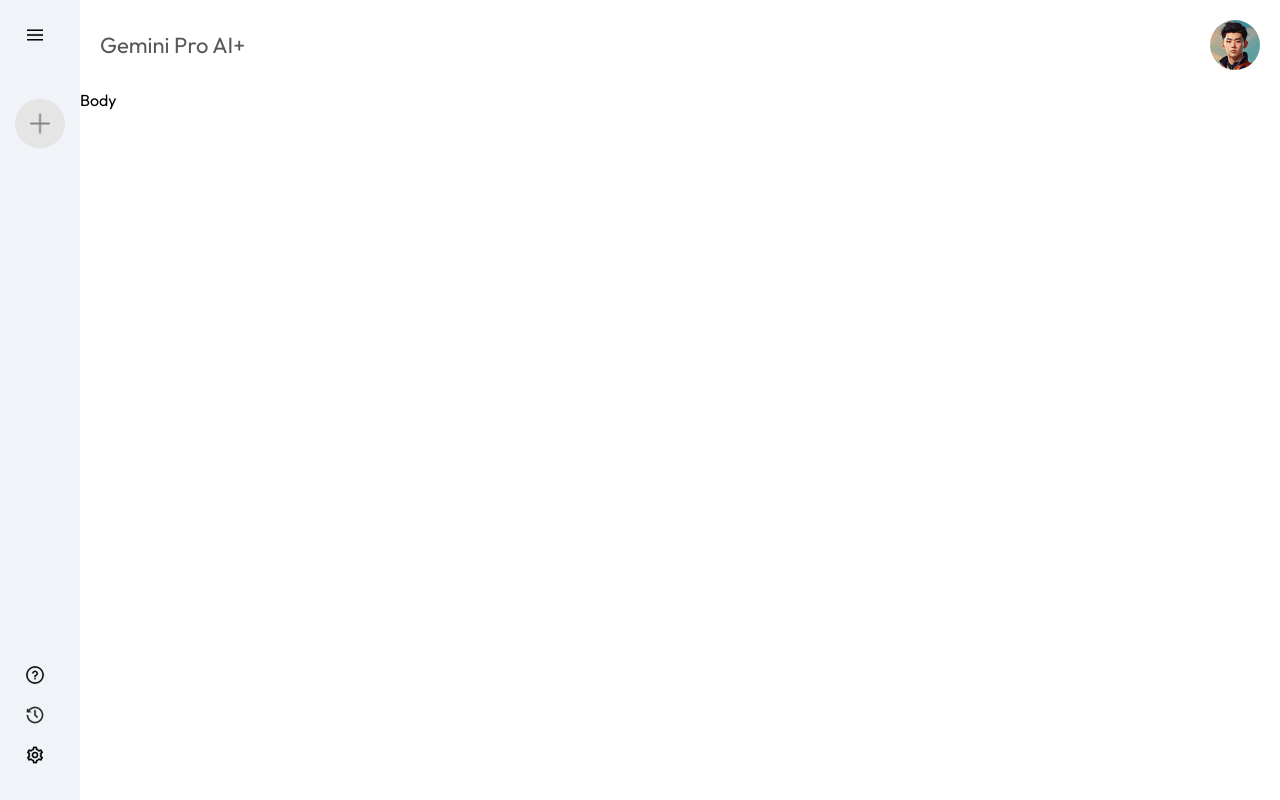
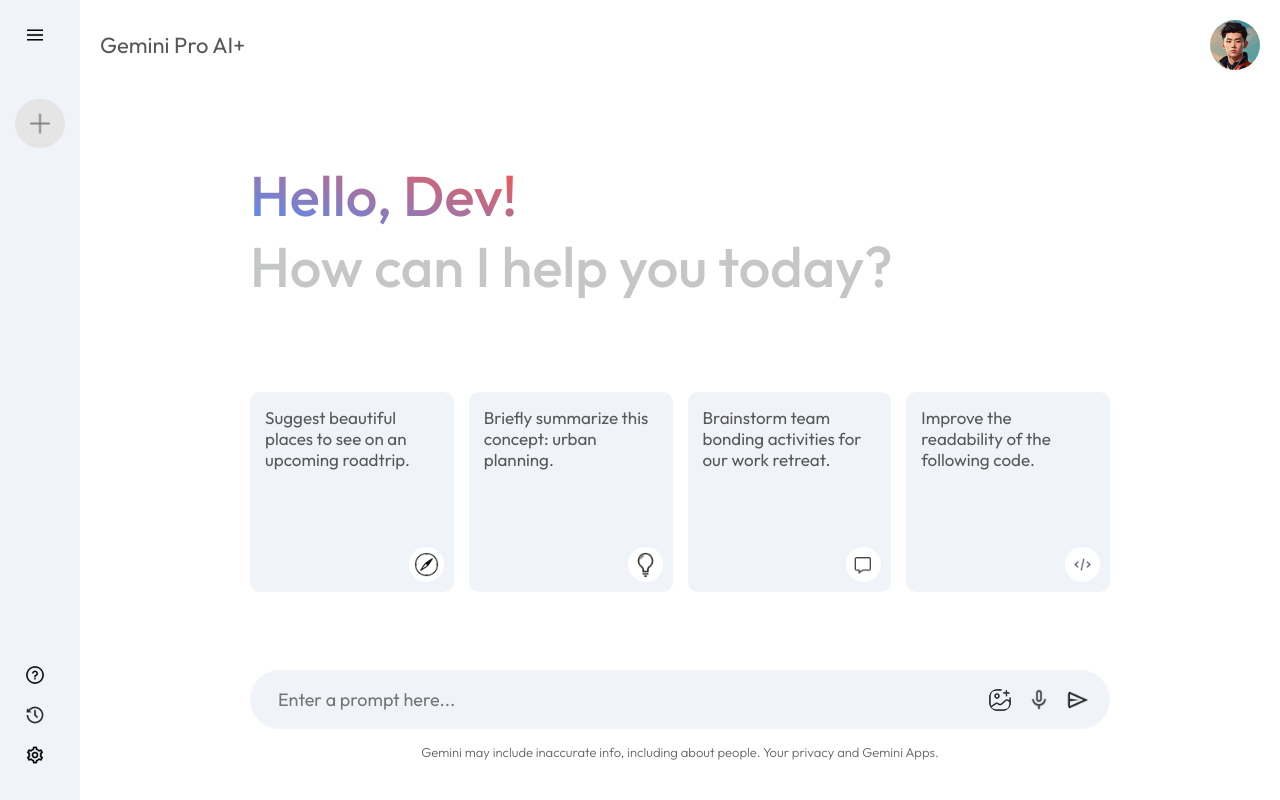
Before and after one commit to ayushsuryan/Gemini-Pro-AI, a React (Vite) app: page / in a window 1280 px wide. Built offline with nearby package versions, Linux system fonts and the light colour scheme.

Commit message:
Frontend Done, minore changes remaining

```diff
--- a/src/components/Mainscreen.jsx
+++ b/src/components/Mainscreen.jsx
@@ -1,10 +1,38 @@
+import { assets } from "../assets/assets";
 import styles from "../styles/mainscreen.module.css";
 import Navigation from "./Navigation";
+import Search from "./Search";
 export default function Mainscreen() {
   return (
     <div className={styles.main}>
       <Navigation></Navigation>
-      <div>Body</div>
+      <div className={styles.bodyCotainer}>
+        <div className={styles.greet}>
+          <p>
+            <span>Hello, Dev!</span>
+          </p>
+          <p>How can I help you today?</p>
+        </div>
+        <div className={styles.cards}>
+          <div className={styles.card}>
+            <p>Suggest beautiful places to see on an upcoming roadtrip.</p>
+            <img src={assets.compass_icon} alt="compass-icon" />
+          </div>
+          <div className={styles.card}>
+            <p>Briefly summarize this concept: urban planning.</p>
+            <img src={assets.bulb_icon} alt="compass-icon" />
+          </div>
+          <div className={styles.card}>
+            <p>Brainstorm team bonding activities for our work retreat.</p>
+            <img src={assets.message_icon} alt="compass-icon" />
+          </div>
+          <div className={styles.card}>
+            <p>Improve the readability of the following code.</p>
+            <img src={assets.code_icon} alt="compass-icon" />
+          </div>
+        </div>
+        <Search></Search>
+      </div>
     </div>
   );
 }
--- /dev/null
+++ b/src/components/Search.jsx
@@ -0,0 +1,20 @@
+import { assets } from "../assets/assets";
+import styles from "../styles/search.module.css";
+export default function Search() {
+  return (
+    <div className={styles.bottom}>
+      <div className={styles.searchBox}>
+        <input type="text" placeholder="Enter a prompt here..." />
+        <div>
+          <img src={assets.gallery_icon} alt="galleryIcon" />
+          <img src={assets.mic_icon} alt="micIcon" />
+          <img src={assets.send_icon} alt="sendIcon" />
+        </div>
+      </div>
+      <p className={styles.bottomInfo}>
+        Gemini may include inaccurate info, including about people. Your privacy
+        and Gemini Apps.
+      </p>
+    </div>
+  );
+}
--- a/src/styles/mainscreen.module.css
+++ b/src/styles/mainscreen.module.css
@@ -4,3 +4,61 @@
     padding-bottom: 15vh;
     position: relative;
 }
+
+.bodyCotainer{
+    max-width: 900px;
+    margin: auto;
+}
+
+.greet{
+    margin: 50px 0px;
+    font-size:56px ;
+    color: #c4c7c5;
+    font-weight: 500;
+    padding: 20px;
+}
+
+.greet span {
+    background: -webkit-linear-gradient(16deg, #4b90ff, #ff5546);
+    background: linear-gradient(16deg, #4b90ff, #ff5546); /* Standard */
+    -webkit-background-clip: text;
+    background-clip: text; /* Standard */
+    -webkit-text-fill-color: transparent; /* Ensures text is transparent so the background shows through */
+    color: transparent; /* Standard property for text transparency */
+  }
+
+.cards{
+    display: grid;
+    grid-template-columns: repeat(auto-fill,minmax(180px,1fr));
+    gap: 15px;
+    padding: 20px;
+}
+
+.card{
+    height: 200px;
+    padding: 15px;
+    background-color: #f0f4f9;
+    border-radius: 10px;
+    position: relative;
+    cursor: pointer;
+}
+
+.card img{
+    width:35px ;
+    padding: 5px;
+    position: absolute;
+    background-color: white;
+    border-radius: 20px;
+    bottom :10px;
+    right:10px;
+}
+
+.card p{
+    color: #585858;
+    font-size: 17px;
+}
+
+
+.card:hover{
+   background-color: #dfe4ea;
+}
--- /dev/null
+++ b/src/styles/search.module.css
@@ -0,0 +1,48 @@
+.bottom{
+    position: absolute;
+    bottom: 0;
+    width: 100%;
+    max-width: 900px;
+    padding: 0px 20px;
+    margin: auto;
+    margin-bottom:25px ;
+}
+
+.searchBox{
+    display: flex;
+    align-items: center;
+    justify-content: space-between;
+    gap: 20px;
+    background-color: #f0f4f9;
+    padding: 10px 20px;
+    border-radius: 50px;
+
+}
+
+.searchBox img{
+    width: 24px;
+    cursor: pointer;
+}
+
+.searchBox input{
+    flex: 1;
+    background: transparent;
+    border: none;
+    outline: none;
+    padding: 8px;
+    font-size: 18px;
+}
+
+.searchBox div{
+    display: flex;
+    align-items: center;
+    gap: 15px;
+}
+
+.bottomInfo{
+    font-size: 13px;
+    margin: 15px auto;
+    text-align: center;
+    font-weight: 300;
+    color: rgb(100, 100, 100);
+}
```
